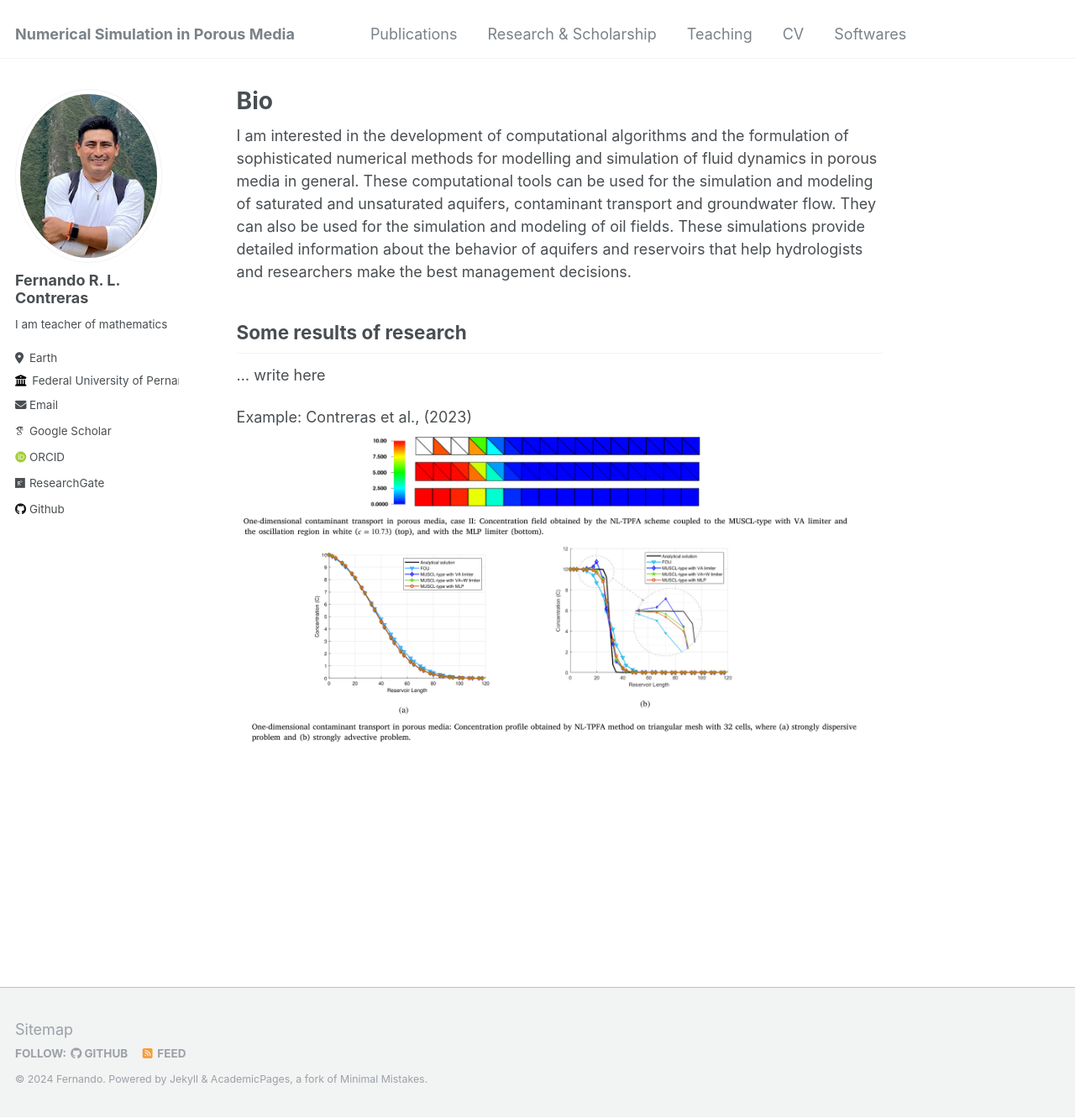
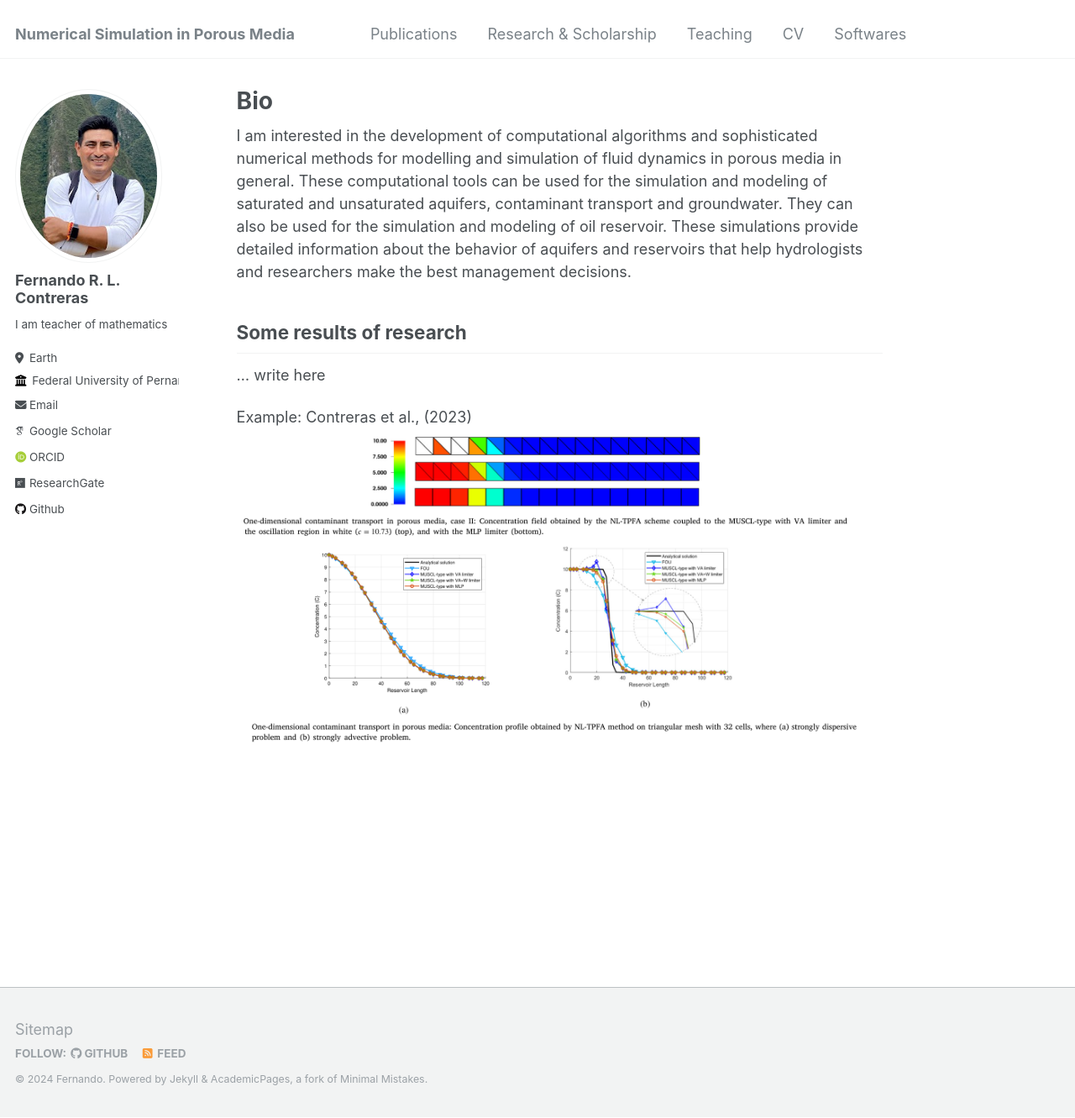
Before and after one commit to Feraul/Feraul.github.io, a Jekyll site: the page built from _pages/about.md, in a window 1280 px wide and 1331 px high. Shown: the whole window at 84% size. Built offline with Jekyll 4.4.1, drawn with Linux system fonts in a browser that asks for light colours; some web fonts are replaced.

Commit message:
Update about.md

```diff
--- a/_pages/about.md
+++ b/_pages/about.md
@@ -7,7 +7,7 @@ redirect_from:
   - /about.html
 ---
 
-I am interested in the development of computational algorithms and the formulation of sophisticated numerical methods for modelling and simulation of fluid dynamics in porous media in general. These computational tools can be used for the simulation and modeling of saturated and unsaturated aquifers, contaminant transport and groundwater flow. They can also be used for the simulation and modeling of oil fields. These simulations provide detailed information about the behavior of aquifers and reservoirs that help hydrologists and researchers make the best management decisions.
+I am interested in the development of computational algorithms and sophisticated numerical methods for modelling and simulation of fluid dynamics in porous media in general. These computational tools can be used for the simulation and modeling of saturated and unsaturated aquifers, contaminant transport and groundwater. They can also be used for the simulation and modeling of oil reservoir. These simulations provide detailed information about the behavior of aquifers and reservoirs that help hydrologists and researchers make the best management decisions.
 
 
 Some results of research
```
